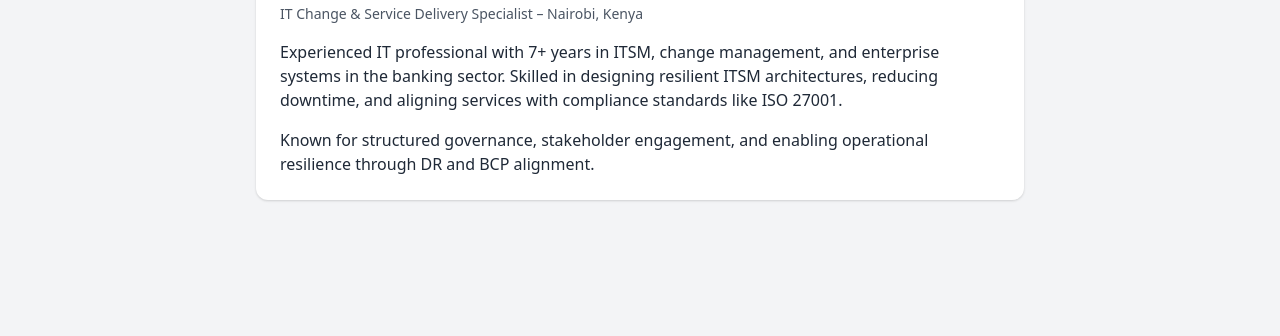
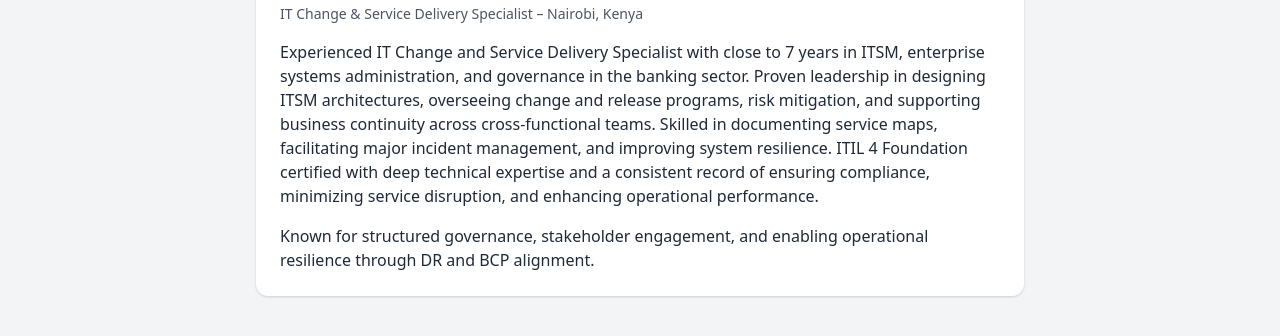
Before and after one commit to davidrazynne/david-cv-site, a plain HTML site: page index.html in a window 1280 px wide. Shown: the part 152-488 px from the top of the page. Drawn offline with nearby package versions, Linux system fonts and the light colour scheme.

Commit message:
Update index.html
updated summary

```diff
--- a/index.html
+++ b/index.html
@@ -19,7 +19,7 @@
     <h1 class="text-3xl font-bold mb-2">David Razin</h1>
     <p class="text-sm text-gray-600 mb-4">IT Change & Service Delivery Specialist – Nairobi, Kenya</p>
     <p>
-      Experienced IT professional with 7+ years in ITSM, change management, and enterprise systems in the banking sector. Skilled in designing resilient ITSM architectures, reducing downtime, and aligning services with compliance standards like ISO 27001.
+      Experienced IT Change and Service Delivery Specialist with close to 7 years in ITSM, enterprise systems administration, and governance in the banking sector. Proven leadership in designing ITSM architectures, overseeing change and release programs, risk mitigation, and supporting business continuity across cross-functional teams. Skilled in documenting service maps, facilitating major incident management, and improving system resilience. ITIL 4 Foundation certified with deep technical expertise and a consistent record of ensuring compliance, minimizing service disruption, and enhancing operational performance.
     </p>
     <p class="mt-4">
       Known for structured governance, stakeholder engagement, and enabling operational resilience through DR and BCP alignment.
```
